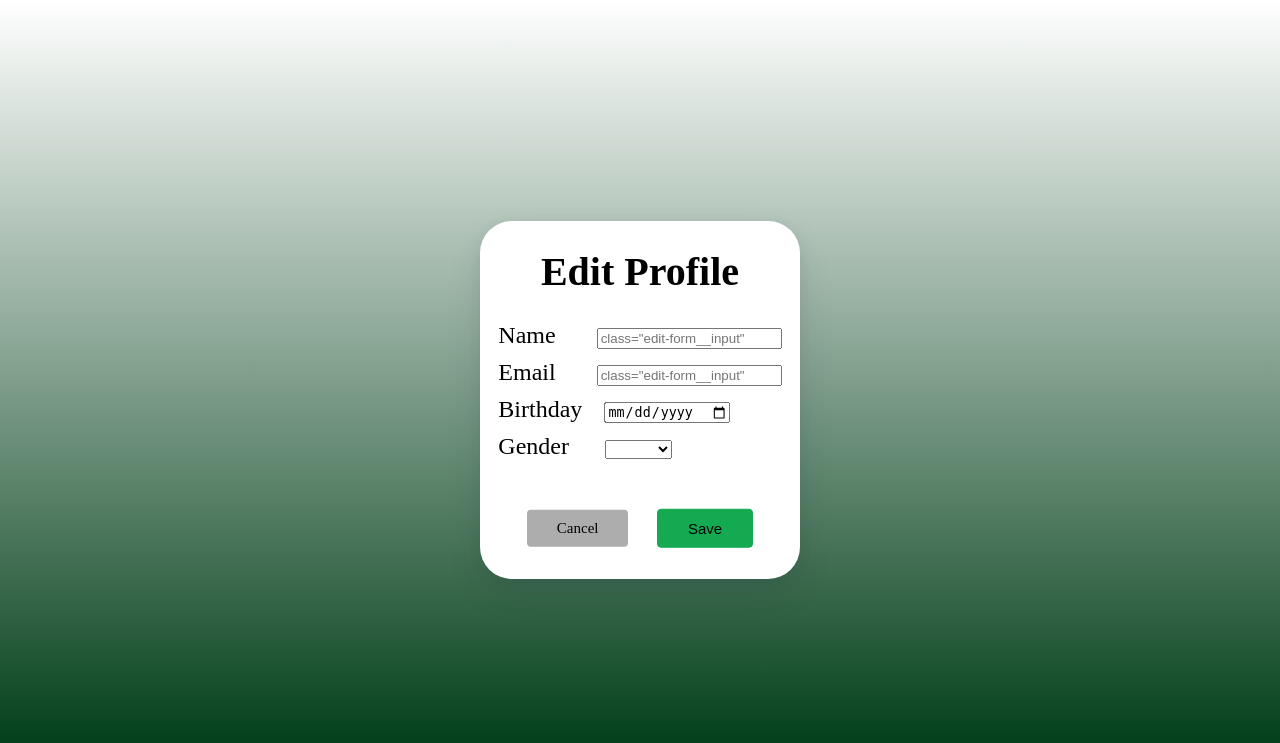
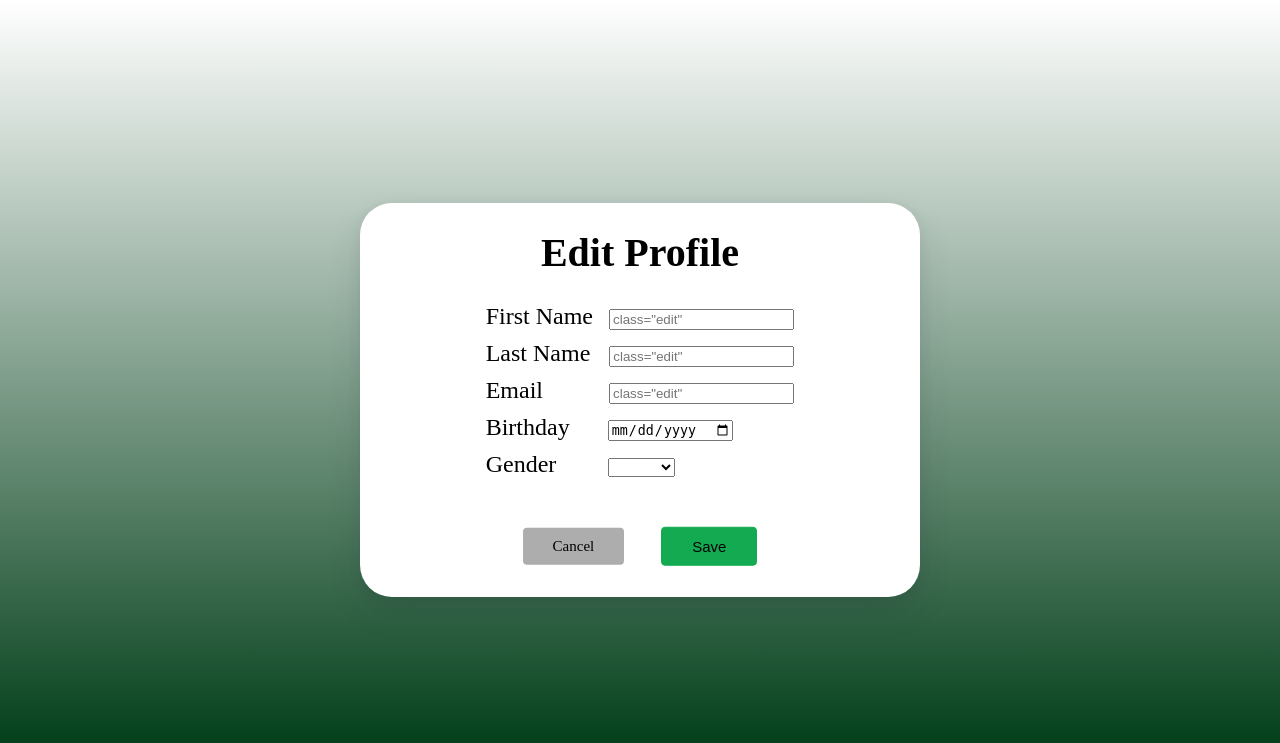
Before and after one commit to TJCornwell/Senior-Project, a Flask app: template templates/EditProfile.html in a window 1280 px wide. Shown: the top 743 px of the page. Run offline with Flask 3, Linux system fonts and the light colour scheme; the template is opened without the code that fills it, so the values that code supplies are empty; some libraries are stand-ins or nearby versions.

Commit message:
Form and function updates to Edit Profile

```diff
--- a/EasyBudget.py
+++ b/EasyBudget.py
@@ -374,14 +374,16 @@ def editProfile():
         uid = session['userid']
         user = User.query.filter_by(userid=uid).first()
         if request.method=='POST':
-            name=request.form['name']
+            fname=request.form['fname']
+            lname=request.form['lname']
             email=request.form['email']
-            birthdate=request.form['birthday']
+            dob=request.form['birthday']
             gender=request.form['gender']
             try:
-                user.name=name if name else user.name
+                user.fname=fname if fname else user.fname
+                user.lname=lname if lname else user.lname
                 user.email=email if email else user.email
-                user.birthdate=birthdate if birthdate else user.birthdate
+                user.dob=dob if dob else user.dob
                 user.gender=gender if gender else user.gender
                 db.session.commit()
                 flash('Profile edited successfully!',"success")
--- a/static/css/EditProfile.css
+++ b/static/css/EditProfile.css
@@ -19,7 +19,7 @@ body{
   align-items: center;
   display: flex;
   flex-direction: column;
-  width: 20rem;
+  width: 35rem;
   /* height: 22rem; */
   position: relative;
   z-index: 2;
@@ -43,16 +43,35 @@ body{
 .profile-page .content .edit-main label
 {
   padding-bottom: 20px;
-  padding-right: 35px
 }
-.profile-page .content .edit-main .birthday-input
+.profile-page .content .edit-main .edit-fname
 {
-  transform: translateX(-15%);
+  padding-right: 10px;
 }
-.profile-page .content .edit-main .gender-input
+.profile-page .content .edit-main .edit-lname
 {
-  transform: translateX(-7.5%);
+  padding-right: 13px;
 }
+.profile-page .content .edit-main .edit-email
+{
+  padding-right: 60px;
+}
+.profile-page .content .edit-main .edit-birthday
+{
+  padding-right: 32px;
+}
+.profile-page .content .edit-main .edit-gender
+{
+  padding-right: 46px;
+}
+
+
+
+.profile-page .content .edit-main .edit-form__lname
+{
+  padding-top: 10px;
+}
+
 .profile-page .content .edit-main .edit-form__email
 {
   padding-top: 10px;
@@ -62,6 +81,7 @@ body{
 {
   padding-top: 10px;
 }
+
 
 .flashes{
   font-size: 15px;
--- a/templates/EditProfile.html
+++ b/templates/EditProfile.html
@@ -20,49 +20,58 @@
 
                 <div class="edit-main">
                     <form class="edit-form" action="#" method="post">
-                        <div class="edit-form__name">
-                            <label class="edit-form__label" for="name">Name</label>
+                        <div class="edit-form__fname">
+                            <label class="edit-fname" for="fname">First Name</label>
+                            <input
+                                title="name-input"
+                                placeholder={{user.fname}}
+                                class="edit"
+                                type="text"
+                                name="fname"
+                            />
+                        </div><div class="edit-form__lname">
+                            <label class="edit-lname" for="lname">Last Name</label>
                             <input
                                 title=""
-                                placeholder={{user.name}}
-                                class="edit-form__input"
+                                placeholder={{user.lname}}
+                                class="edit"
                                 type="text"
-                                name="name"
+                                name="lname"
                             />
                         </div>
                         <div class="edit-form__email">
-                            <label class="edit-form__label" for="email">Email</label>
+                            <label class="edit-email" for="email">Email</label>
                             <input
-                                title=""
+                                title="email"
                                 placeholder={{user.email}}
-                                class="edit-form__input"
+                                class="edit"
                                 type="email"
                                 name="email"
                             />
                         </div>
                         <div class="edit-form__birthday">
-                            <label class="edit-form__label" for="birthday">Birthday </label>
+                            <label class="edit-birthday" for="birthday">Birthday </label>
                             <input
-                                class="birthday-input"
                                 title=""
                                 placeholder=mmddyyyy
-                                class="edit-form__input"
+                                class="edit"
                                 type="date"
                                 name="birthday"
-                                value={{user.birthdate}}
+                                value={{user.dob}}
                             >
                         </div>
                         <div class="edit-form__gender">
-                            <label class="edit-form__label" for="gender">Gender</label>
-                            <select class="gender-input"
+                            <label class="edit-gender" for="gender">Gender</label>
+                            <select
+                            class="gender-input"
                             title=""
                             placeholder={{user.gender}}
-                            class="edit-form__input"
                             type="text"
                             name="gender">
                                 <option></option>
                                 <option value="Male">Male</option>
                                 <option value="Female">Female</option>
+                                <option value="Other">Other</option>
                             </select>
                         </div>
                         {% with messages = get_flashed_messages() %}
```
